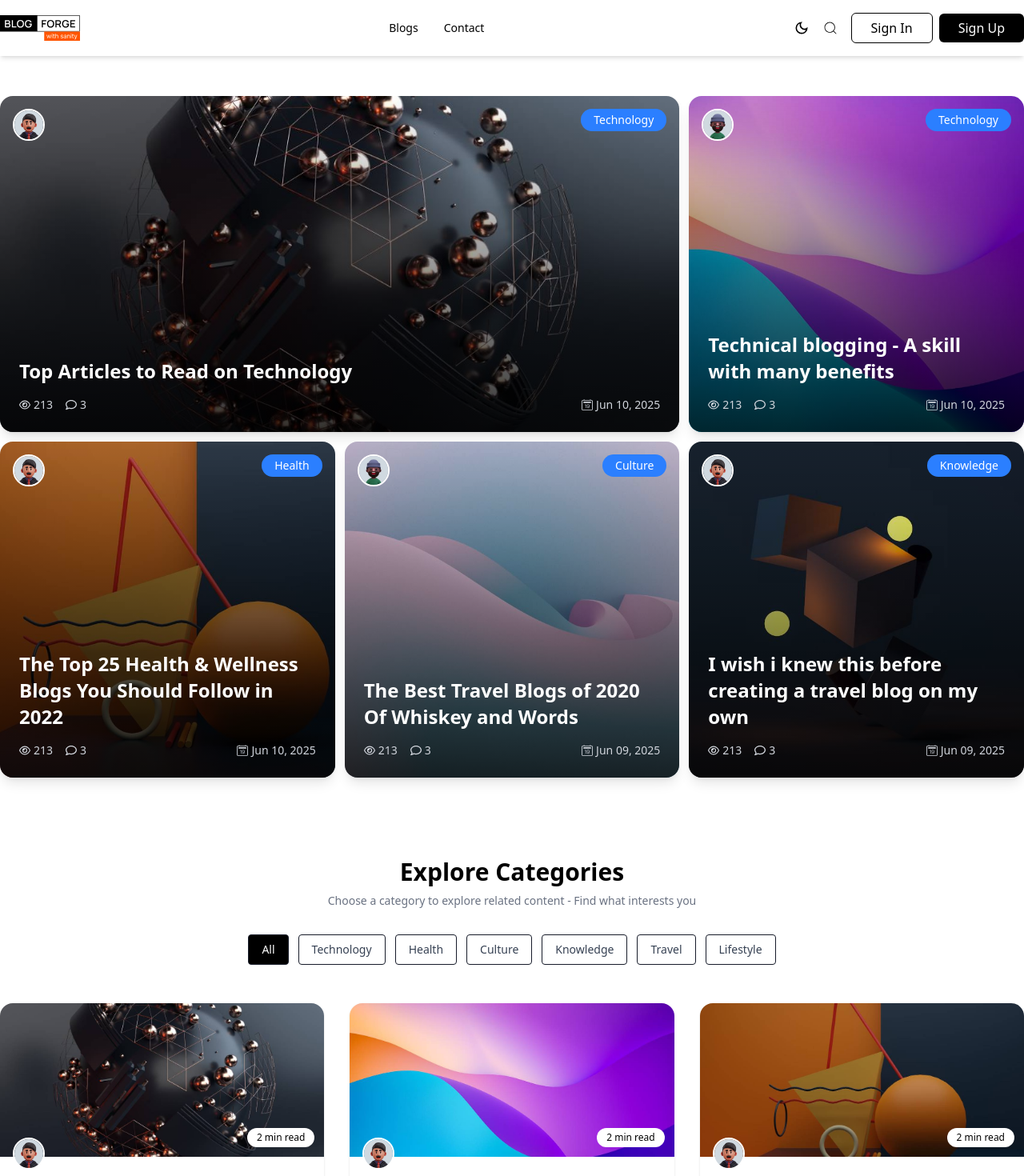
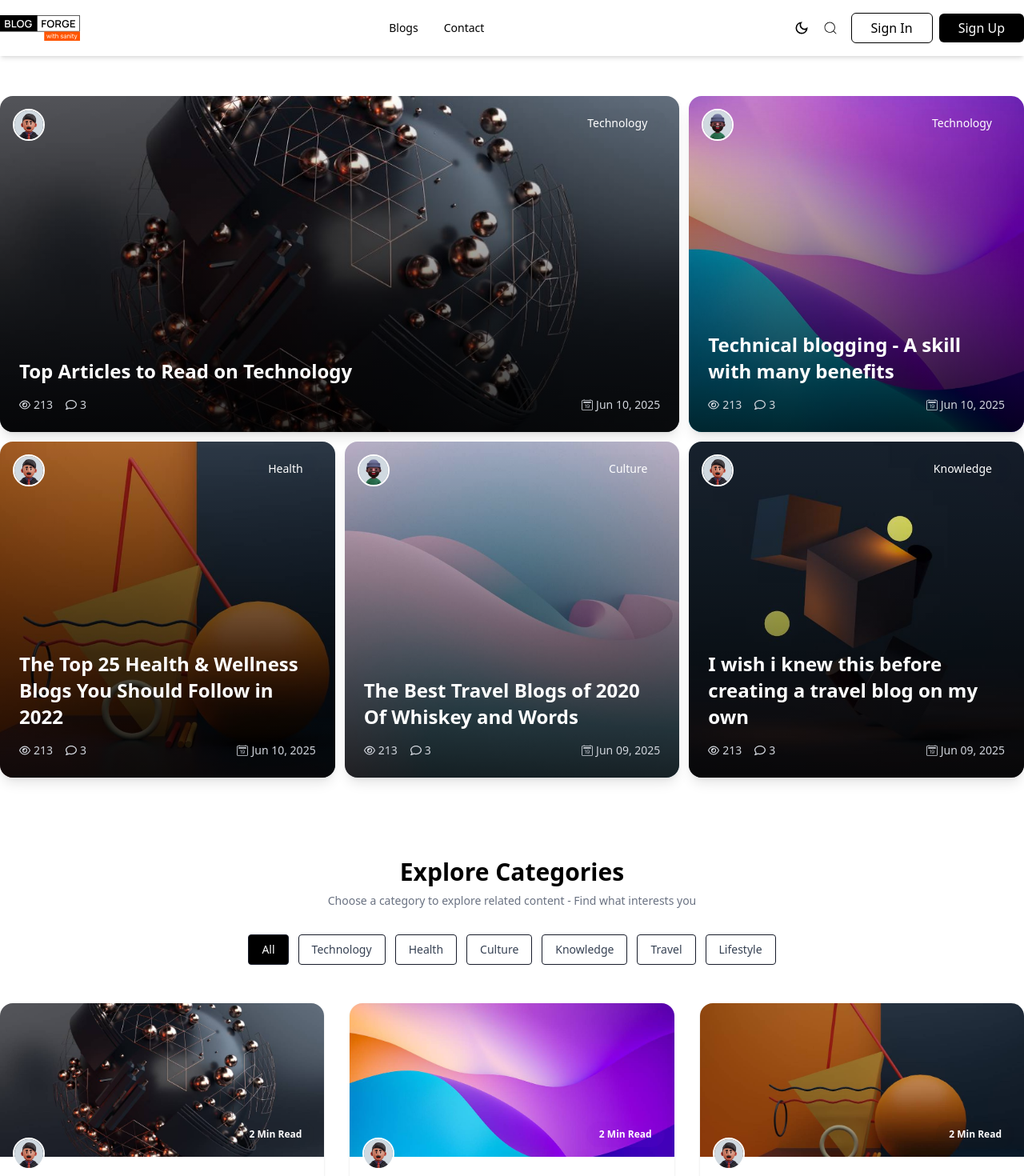
Before and after one commit to Ahmed-Hossam1/blog-app-, a Next.js app: page / in a window 1280 px wide. Shown: the top 1470 px of the page at 80% size. Built offline with nearby package versions, Linux system fonts and the light colour scheme.

Commit message:
change style

```diff
--- a/src/components/cards/ExploreCard.tsx
+++ b/src/components/cards/ExploreCard.tsx
@@ -33,7 +33,7 @@ const ExploreCard = ({
       {/* Image */}
       <div className="relative h-48">
         <Image src={`/${src}`} alt={alt} fill className="object-cover" />
-        <span className="absolute bottom-3 right-3 rounded-full bg-white px-3 py-1 text-xs font-medium">
+        <span className="absolute bottom-3 right-3 rounded-full backdrop-blur-3xl text-white px-4 py-2 text-xs font-semibold capitalize">
           {readTime}
         </span>
         <div className="absolute left-4 -bottom-4">
--- a/src/components/cards/FeaturedCard.tsx
+++ b/src/components/cards/FeaturedCard.tsx
@@ -42,7 +42,7 @@ const FeaturedCard = ({
         <div className="absolute inset-0 bg-linear-to-t from-black/80 via-black/40 to-transparent" />
 
         {/* Category Badge */}
-        <span className="absolute right-4 top-4 rounded-full bg-blue-500 px-4 py-1 text-sm font-medium text-white">
+        <span className="absolute right-4 top-4 rounded-full backdrop-blur-3xl px-6 py-2 text-sm font-medium text-white">
           {category}
         </span>
 
--- a/src/components/sections/ExploreCategories.tsx
+++ b/src/components/sections/ExploreCategories.tsx
@@ -75,7 +75,7 @@ const ExploreCategories = () => {
 
         {/* Button */}
         <div className="mt-12 flex justify-center ">
-          <Link href={"/blogs"}>
+          <Link href={"/blog"}>
             <Button className="border px-6 py-3 text-sm font-medium hover:bg-baseInk hover:text-white transition duration-500 ">
               View All Blogs
             </Button>
```
